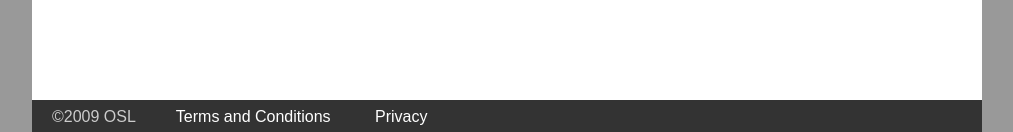
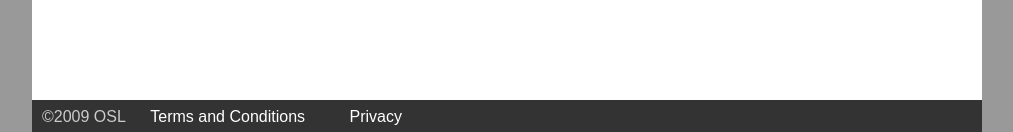
Before and after one commit to jeffcharles/Open-Source-at-Laurier-Website, a Django app: page /articles/ in a window 1280 px wide. Shown: the part 668-800 px from the top of the page, without its empty margins (133-1146 px from the left). Run offline with Django 3.2, Linux system fonts and the light colour scheme; data that the repository does not hold is empty; parts of the project's set-up code (start-up, migrations or seed data) failed here and were passed over.

Commit message:
Migrate markup from XHTML 1.0 to HTML 5

```diff
--- a/media/css/article-view.css
+++ b/media/css/article-view.css
@@ -1,4 +1,4 @@
-#article-description {
+article header h2 {
     font-size: 1.3em;
     margin-top: 15px;
     margin-bottom: 15px;
--- a/media/css/global.css
+++ b/media/css/global.css
@@ -48,18 +48,23 @@ body {
     margin-top: 10px;
 }
 
-#footer {
+header {
+    display: block;
+}
+
+footer {
     background-color: #333333;
     color: #CCCCCC;
+    display: block;
     height: 1.5em;
     margin-left: auto;
     margin-right: auto;
-    padding-top: 0.5em;
-    width: 950px;
+    padding: 0.5em 10px 0em 10px;
+    width: 930px;
 }
 
-#footer p {
-    margin: 0px 0px 0px 0px;
+footer section {
+    display: inline;
 }
 
 h1 {
@@ -68,21 +73,21 @@ h1 {
     margin: 10px 0px 15px 0px;
 }
 
-.horizontal-navbar a {
+navbar a {
     color: #FFFFFF;
     text-decoration: none;
 }
 
-.horizontal-navbar a:hover {
+navbar a:hover {
     text-decoration: underline;
 }
 
-.horizontal-navbar ul {
+navbar ul {
     list-style-type: none;
     padding: 3px 0px 3px 0px;
 }
 
-.horizontal-navbar li {
+navbar li {
     display: inline;
     padding: 0px 20px 0px 20px;
 }
@@ -100,21 +105,30 @@ ol {
     list-style-position: inside;
 }
 
+navbar {
+    display: block;
+}
+
 p {
     margin: 15px 0px 15px 0px;
 }
 
 #primary-navbar {
-    float: left;
+    background-color: #FF6600;
     font-size: 1.2em;
 }
 
 #secondary-navbar {
+    display: inline;
     font-size: 1.0em;
 }
 
-#top-navbar {
-    background-color: #FF6600;
+#secondary-navbar ul {
+    display: inline;
+}
+
+section {
+    display: block;
 }
 
 ul {
--- a/media/templates/articles/list.html
+++ b/media/templates/articles/list.html
@@ -22,13 +22,13 @@
     {% if articles.has_other_pages %}
         <div class="pagination">
             {% if articles.has_previous %}
-                <a href="?num_per_page={{ num_per_page }}&amp;page={{ articles.previous_page_number }}">&lt;&lt; Previous</a>
+                <a href="?num_per_page={{ num_per_page }}&amp;page={{ articles.previous_page_number }}" rel="prev">&lt;&lt; Previous</a>
             {% endif %}
 
             Page {{ articles.number }} of {{ articles.paginator.num_pages }}
 
             {% if articles.has_next %}
-                <a href="?num_per_page={{ num_per_page }}&amp;page={{ articles.next_page_number }}">Next &gt;&gt;</a>
+                <a href="?num_per_page={{ num_per_page }}&amp;page={{ articles.next_page_number }}" rel="next">Next &gt;&gt;</a>
             {% endif %}
         </div>
     {% endif %}
--- a/media/templates/base.html
+++ b/media/templates/base.html
@@ -1,44 +1,45 @@
-<!DOCTYPE html PUBLIC "-//W3C//DTD XHTML 1.0 Strict//EN"
-"http://www.w3.org/TR/xhtml1/DTD/xhtml1-strict.dtd">
-<html xmlns="http://www.w3.org/1999/xhtml" xml:lang="en" lang="en">
+<!DOCTYPE html>
+<html lang="en">
     <head>
+        <meta charset="utf-8" />
         <title>OSL{% block title %}{% endblock %}</title>
         <meta name="author" content="OSL (Open Source at Laurier)" />
         <meta name="description" content="{% block description %}{% endblock %}" />
         <meta name="keywords" content="open,source,software,support,advocacy,development" />
-        <meta http-equiv="Content-type" content="text/html; charset=utf-8" />
         <meta name="google-site-verification" content="E132HGoJrQKRdNhgb6lxkp6e0Lc94hg3fwQBldnuHP0" />
-        <link href="{{ MEDIA_URL }}css/global.css" rel="stylesheet" type="text/css" />
+        <!--[if IE]>
+            <script src="http://html5shiv.googlecode.com/svn/trunk/html5.js"></script>
+        <![endif]-->
+        <link href="{{ MEDIA_URL }}css/global.css" rel="stylesheet" />
         {% block css %}{% endblock %}
     </head>
     <body>
         <div id="container">
-            <div id="header">
+            <header>
                 <img src="{{ MEDIA_URL }}images/OSL-logo.jpg" alt="OSL" width="214" height="100" />
-            </div>
-            <div id="top-navbar" class="horizontal-navbar">
-                <ul id="primary-navbar">
-                    <li><a href="{% url home %}" title="OSL Home Page">Home</a></li>
-                    <li><a href="{% url articles.views.index %}" title="OSL Articles">Articles</a></li>
-                    <li><a href="{% url development %}" title="OSL Software Projects">Development</a></li>
-                    <li><a href="{% url about %}" title="About OSL">About Us</a></li>
-                </ul>
-                <div style="clear: both"></div>
-            </div>
+                <navbar id="primary-navbar">
+                    <ul>
+                        <li><a href="{% url home %}" title="OSL Home Page">Home</a></li>
+                        <li><a href="{% url articles.views.index %}" title="OSL Articles">Articles</a></li>
+                        <li><a href="{% url development %}" title="OSL Software Projects">Development</a></li>
+                        <li><a href="{% url about %}" title="About OSL">About Us</a></li>
+                    </ul>
+                </navbar>
+            </header>
             <div id="content">
                 {% block content %}{% endblock %}
             </div>
             <div id="clear-footer"></div>
         </div>
-        <div id="footer">
-            <p style="float: left; margin-left: 20px; margin-right: 20px;">&copy;2009 OSL</p>
-            <div class="navbar">
-                <ul id="secondary-navbar" class="horizontal-navbar">
+        <footer>
+            <section>&copy;2009 OSL</section>
+            <navbar id="secondary-navbar">
+                <ul>
                     <li><a href="{% url terms %}" title="Terms of Use of the OSL Site">Terms and Conditions</a></li>
                     <li><a href="{% url privacy %}" title="OSL Privacy Policy">Privacy</a></li>
                 </ul>
-            </div>
-        </div>
+            </navbar>
+        </footer>
         <script type="text/javascript">
             var gaJsHost = (("https:" == document.location.protocol) ? "https://ssl." : "http://www.");
             document.write(unescape("%3Cscript src='" + gaJsHost + "google-analytics.com/ga.js' type='text/javascript'%3E%3C/script%3E"));
--- a/media/templates/home.html
+++ b/media/templates/home.html
@@ -18,6 +18,8 @@ software and open source software development. Other aspects of the site are
 under development and the source code is available. Check out the development
 section for more information!</p>
 
-{% load homepage_article_list %}
-{% list_articles 5 %}
+<section>
+    {% load homepage_article_list %}
+    {% list_articles 5 %}
+</section>
 {% endblock %}
```
Also changed, not shown: media/templates/articles/view.html (+11 -5 lines).
